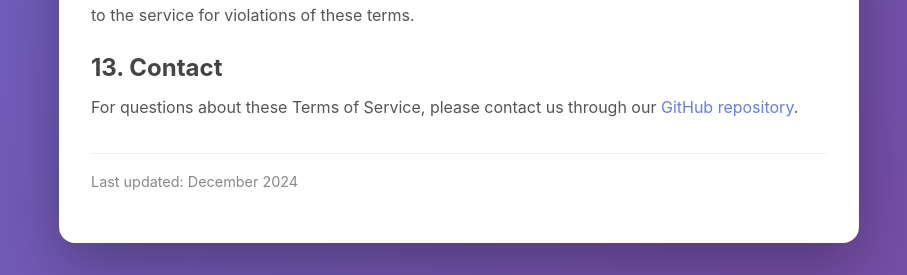
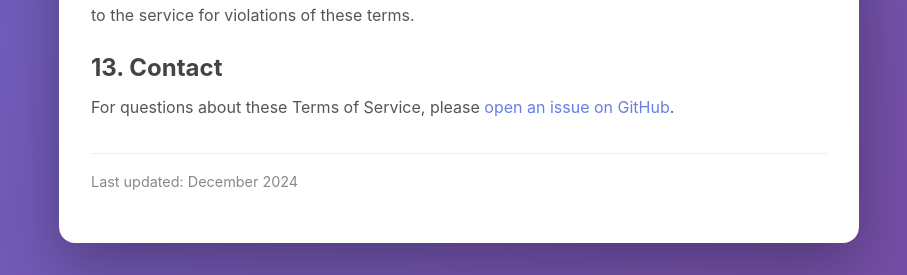
Before and after one commit to fatherlinux/Acquacotta, a Flask app: page /terms in a window 1280 px wide. Shown: the part 2306-2581 px from the top of the page, without its empty margins (181-1088 px from the left). Run offline with Flask 3, Linux system fonts and the light colour scheme.

Commit message:
Link directly to GitHub new issue page
Updated contact links to go directly to /issues/new for easier
issue submission.

🤖 Generated with [Claude Code](https://claude.com/claude-code)

Co-Authored-By: Claude Opus 4.5 <noreply@anthropic.com>

```diff
--- a/templates/privacy.html
+++ b/templates/privacy.html
@@ -123,7 +123,7 @@
         </ul>
 
         <h2>Contact Us</h2>
-        <p>If you have questions about this Privacy Policy, please contact us through our <a href="https://github.com/fatherlinux/Acquacotta/issues" target="_blank">GitHub repository</a>.</p>
+        <p>If you have questions about this Privacy Policy, please <a href="https://github.com/fatherlinux/Acquacotta/issues/new" target="_blank">open an issue on GitHub</a>.</p>
 
         <h2>Changes to This Policy</h2>
         <p>We may update this Privacy Policy from time to time. We will notify you of any changes by posting the new Privacy Policy on this page.</p>
--- a/templates/terms.html
+++ b/templates/terms.html
@@ -133,7 +133,7 @@
         <p>You may stop using the service at any time. We reserve the right to suspend or terminate access to the service for violations of these terms.</p>
 
         <h2>13. Contact</h2>
-        <p>For questions about these Terms of Service, please contact us through our <a href="https://github.com/fatherlinux/Acquacotta/issues" target="_blank">GitHub repository</a>.</p>
+        <p>For questions about these Terms of Service, please <a href="https://github.com/fatherlinux/Acquacotta/issues/new" target="_blank">open an issue on GitHub</a>.</p>
 
         <p class="updated">Last updated: December 2024</p>
     </div>
```
